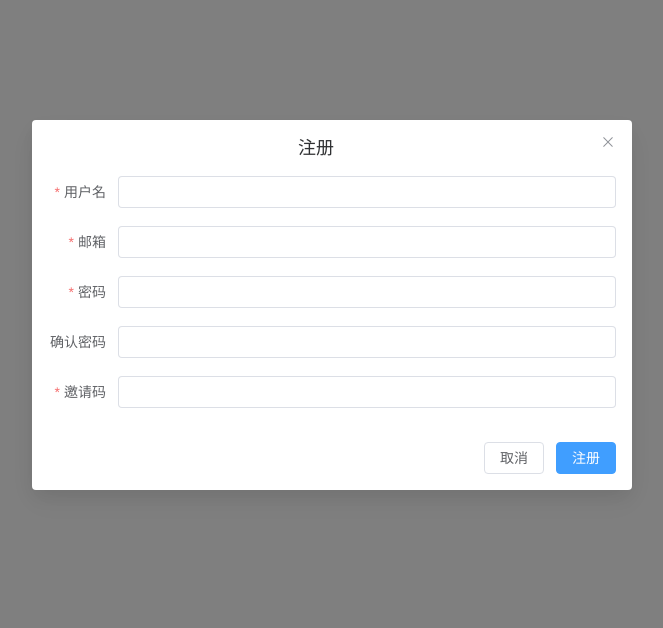
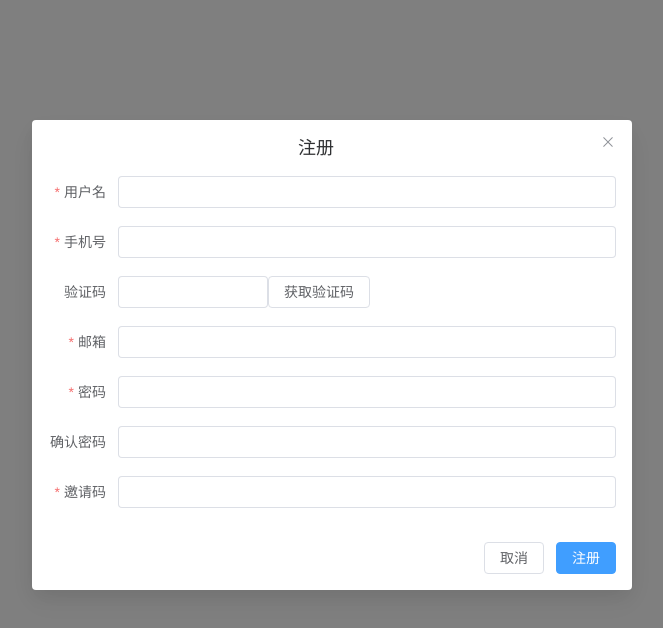
Before and after one commit to Eat-Sun/MyPan_frontend, a Vue app: page /login in a window 1280 px wide. Both pictures are taken after a click on the button "注册". Shown: the top 628 px of the page, without its empty margins (308-971 px from the left). Built offline with nearby package versions, Linux system fonts and the light colour scheme.

Commit message:
添加短信发送功能

```diff
--- a/src/components/partial/ClassifyVeiw.vue
+++ b/src/components/partial/ClassifyVeiw.vue
@@ -37,7 +37,20 @@
       </template>
     </el-table-column>
     <el-table-column prop="type" label="Type"></el-table-column>
-    <el-table-column prop="byte_size" label="Size"></el-table-column>
+    <el-table-column prop="byte_size" label="Size">
+      <template v-slot="scope">
+        <div v-if="scope.row.type != 'folder'">
+          <div v-if="scope.row.byte_size < 1024">{{ scope.row.byte_size + 'Byte' }}</div>
+          <div v-else-if="scope.row.byte_size > 1024 && scope.row.byte_size < 1048576">
+            {{ (scope.row.byte_size / 1024.0).toFixed(2) + 'KB' }}
+          </div>
+          <div v-else-if="scope.row.byte_size > 1048576 && scope.row.byte_size < 1073741824">
+            {{ (scope.row.byte_size / 1048576.0).toFixed(2) + 'MB' }}
+          </div>
+          <div v-else>{{ (scope.row.byte_size / 1073741824.0).toFixed(2) + 'GB' }}</div>
+        </div>
+      </template>
+    </el-table-column>
   </el-table>
 </template>
 
--- a/src/components/partial/FolderData.vue
+++ b/src/components/partial/FolderData.vue
@@ -137,7 +137,7 @@ const createFolder = (folder) => {
 }
 
 const selection = (selected) => {
-  // console.log('selected:', selected)
+  console.log('selected:', selected)
   emit('selected', selected)
   emit(
     'topSelection',
--- a/src/views/LoginForm.vue
+++ b/src/views/LoginForm.vue
@@ -23,6 +23,19 @@
           prop="user.username"
         >
           <el-input v-model="registerForm.user.username"></el-input>
+        </el-form-item>
+        <el-form-item label="手机号" :label-width="registerForm.formLabelWidth" prop="user.phone">
+          <el-input v-model="registerForm.user.phone" autocomplete="off"></el-input>
+        </el-form-item>
+        <el-form-item label="验证码" :label-width="registerForm.formLabelWidth" prop="">
+          <template #default>
+            <el-input
+              style="width: 150px"
+              v-model="registerForm.user.verify_code"
+              autocomplete="off"
+            ></el-input>
+            <el-button @click="getVerifyCode">获取验证码</el-button>
+          </template>
         </el-form-item>
         <el-form-item label="邮箱" :label-width="registerForm.formLabelWidth" prop="user.email">
           <el-input v-model="registerForm.user.email" autocomplete="off"></el-input>
@@ -83,6 +96,8 @@ export default {
       formLabelWidth: '70px',
       user: {
         username: '',
+        phone: '',
+        verify_code: '',
         email: '',
         password: '',
         password_confirmation: '',
@@ -92,13 +107,16 @@ export default {
     const registerFormRef = ref()
 
     const registerRules = reactive({
-      user: {
-        username: [
+      'user.username': [
         { required: true, message: '用户名不能为空', trigger: 'blur' },
         { min: 6, max: 10, message: '用户名长度为6~10位', trigger: 'blur' }
       ],
-        email: [
-          { type: 'string', required: true, message: '请输入邮箱地址', trigger: 'blur' },
+      'user.phone': [
+        { required: true, message: '请输入手机号', trigger: 'blur' },
+        { validator: phoneRule, trigger: ['blur', 'change'] }
+      ],
+      'user.email': [
+        { required: true, message: '请输入邮箱地址', trigger: 'blur' },
         {
           type: 'email',
           pattern: /^[^\s@]+@[^\s@]+\.[^\s@]+$/,
@@ -106,11 +124,21 @@ export default {
           trigger: ['blur', 'change']
         }
       ],
-        password: [{ required: true, message: '密码不能为空', trigger: 'blur' }],
-        password_confirmation: [{ validator: passwordConfirmationRule, trigger: 'blur' }],
-        captcha: [{ required: true, message: '验证码不能为空', trigger: 'blur' }]
+      'user.password': [{ required: true, message: '密码不能为空', trigger: 'blur' }],
+      'user.password_confirmation': [{ validator: passwordConfirmationRule, trigger: 'blur' }],
+      'user.captcha': [{ required: true, message: '验证码不能为空', trigger: 'blur' }]
+    })
+
+    function phoneRule(rule, value, callback) {
+      const phoneRegex = /^1[3-9]\d{9}$/
+      if (!value) {
+        callback(new Error('手机号不能为空'))
+      } else if (!phoneRegex.test(value)) {
+        callback(new Error('请输入正确的手机号'))
+      } else {
+        callback() // ✅ 验证通过时也必须调用 callback
       }
-    })
+    }
 
     function passwordConfirmationRule(rule, value, callback) {
       const { password, password_confirmation } = registerForm.user
@@ -122,6 +150,10 @@ export default {
         callback()
       }
     }
+
+    // function captchaRule(rule, value, callback) {
+
+    // }
 
     const router = useRouter()
     const login = () => {
@@ -209,6 +241,41 @@ export default {
         })
     }
 
+    const getVerifyCode = async () => {
+      try {
+        // 校验手机号字段
+        await registerFormRef.value.validateField('user.phone')
+
+        // ✅ 校验通过，发送请求
+        const response = await apiClient.post('api/v1/users/verifycode', {
+          phone: registerForm.user.phone
+        })
+        const { code, data, message } = response.data
+        console.log(data)
+        if (code === 1) {
+          ElMessage({
+            message: '请注意查看短信验证码',
+            type: 'success',
+            plain: true
+          })
+        } else {
+          ElMessage({
+            message: '发送失败：' + message,
+            type: 'error',
+            plain: true
+          })
+        }
+      } catch (err) {
+        // ❌ 校验失败
+        ElMessage({
+          message: '请检查手机号',
+          type: 'error',
+          plain: true
+        })
+        console.warn('校验失败信息：', err)
+      }
+    }
+
     return {
       loginForm,
       login,
@@ -216,7 +283,8 @@ export default {
       registerForm,
       visible,
       registerRules,
-      registerFormRef
+      registerFormRef,
+      getVerifyCode
     }
   }
 }
```
Also changed, not shown: 2 other files (tests, documents, lock files or other folders). Lines whose indentation alone changed are shown as unchanged.
